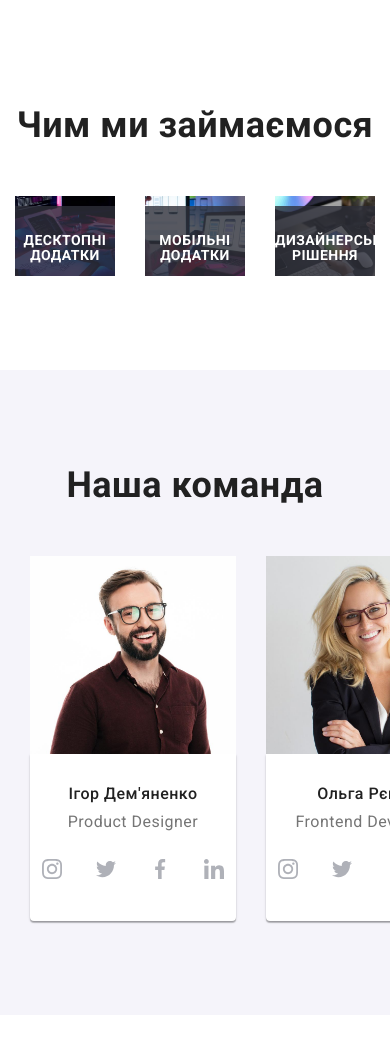
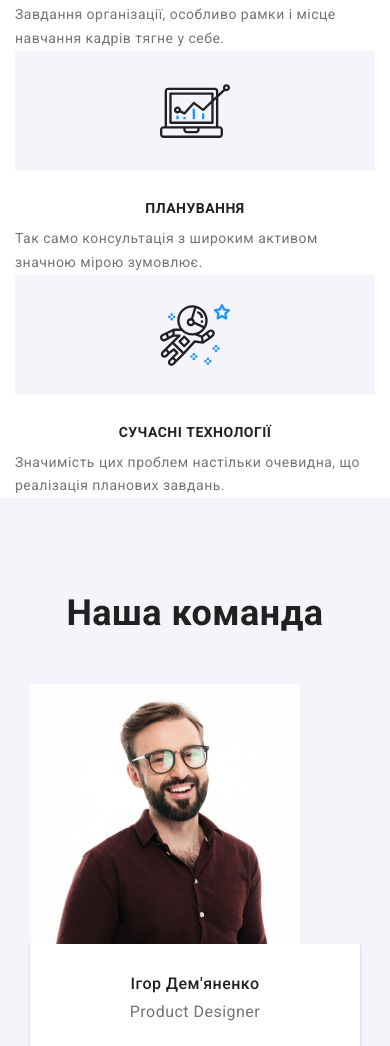
Before and after one commit to andea13/goit-markup-hw-08-initial, a plain HTML site: page index.html in a window 390 px wide. Shown: the part 954-2000 px from the top of the page. Drawn offline with nearby package versions, Linux system fonts and the light colour scheme; files that its build step writes are made by us from their sources; a web font is replaced by a local one.

Commit message:
edits mobile version until the team section

```diff
--- a/index.html
+++ b/index.html
@@ -188,7 +188,7 @@
       </section>
 
       <!--section 2 -->
-      <section class="section">
+      <section class="section section--spec">
         <div class="container">
           <h2 class="section--title">Чим ми займаємося</h2>
           <ul class="spec-list list">
--- a/sass/components/_features-section.scss
+++ b/sass/components/_features-section.scss
@@ -1,29 +1,54 @@
 .features-list {
-  display: flex;
-  justify-content: flex-start;
-  gap: 30px;
+  // max-width: 450px;
+  // width: 100%;
+  // height: 100%;
+  // max-height: 120px;
+  @include for-desktop-up {
+    display: flex;
+    justify-content: flex-start;
+    gap: 30px;
+  }
 }
 
+.features-list--item {
+  @include for-tablet-landscape-up {
+  }
 
-.features-list--item {
-  max-width: 270px;
-  flex-basis: calc((100% - 90px) / 4);
+  @include for-desktop-up {
+    max-width: 270px;
+    flex-basis: calc((100% - 90px) / 4);
+  }
 }
-
 
 .features-list--card {
   display: flex;
   justify-content: center;
   align-items: center;
-  max-width: 270px;
+  max-width: 450px;
+  width: 100%;
+  height: 100%;
   max-height: 120px;
   margin-bottom: 30px;
   padding-top: 25px;
   padding-bottom: 25px;
   background-color: var(--secondary-button-background-color);
+
+  @include for-tablet-landscape-up {
+    display: flex;
+    justify-content: center;
+    align-items: center;
+  }
+
+  @include for-desktop-up {
+    display: flex;
+    justify-content: center;
+    align-items: center;
+  }
 }
 
 .features-list--icon {
+  padding-left: auto;
+  padding-right: auto;
   width: 70px;
   height: 70px;
   fill: currentColor;
@@ -37,9 +62,20 @@
 }
 
 .features-list--label {
+  max-width: 450px;
+  width: 100%;
   padding-top: 0;
   margin-top: 0;
-  max-width: 270px;
   font-size: 14px;
   line-height: 1.7;
+
+  @include for-tablet-landscape-up {
+    max-width: 270px;
+    text-align: center;
+  }
+
+  @include for-desktop-up {
+    max-width: 270px;
+    text-align: center;
+  }
 }
--- a/sass/components/_section-subtitle.scss
+++ b/sass/components/_section-subtitle.scss
@@ -1,17 +1,24 @@
 .section--subtitle {
-    display: flex;
-    flex-direction: row;
-    vertical-align: top;
+    // display: flex;
+    // flex-direction: row;
+    // vertical-align: top;
     margin-top: 0;
     margin-bottom: 10px;
     color: var(--section-title-color);
     font-size: 14px;
     line-height: 1.14;
     text-transform: uppercase;
+    text-align: center;
 
-   .features-list--item{
-    align-self: center;
-   }
+//    .features-list--item{
+//     // align-self: center;
+//    }
+}
+
+.features-list--card{
+    .section--subtitle{
+        text-align: center;
+    }
 }
 
 .team-list--subtitle {
--- a/sass/components/_team-section.scss
+++ b/sass/components/_team-section.scss
@@ -1,16 +1,27 @@
 .team-list {
-  display: flex;
-  align-items: center;
-  gap: 30px;
   padding-left: auto;
   padding-right: auto;
   padding-top: 50px;
   background-color: var(--secondary-button-background-color);
+
+  @include for-desktop-up {
+    display: flex;
+    align-items: center;
+    gap: 30px;
+  }
+
+  @include for-tablet-landscape-up {
+    display: flex;
+    align-items: center;
+    gap: 30px;
+  }
 }
 
 .team-list--card {
-  max-width: 270px;
-  max-height: 428px;
+  max-width: 450px;
+  width: 100%;
+  max-height: 460px;
+  height: 100%;
   background-color: var(--secondary-button-background-color);
 
   &:first-child {
@@ -20,11 +31,21 @@
   &:last-child {
     margin-right: 0;
   }
+
+  @include for-desktop-up {
+    max-width: 270px;
+    max-height: 428px;
+  }
+
+  @include for-tablet-landscape-up {
+    max-width: 270px;
+    max-height: 428px;
+  }
 }
 
 .team-list--label {
-    font-size: 16px;
-    list-style: 1.19;
-    padding-bottom: 16px;
-    text-align: center;
+  font-size: 16px;
+  list-style: 1.19;
+  padding-bottom: 16px;
+  text-align: center;
 }
--- a/sass/layout/_sections.scss
+++ b/sass/layout/_sections.scss
@@ -5,6 +5,12 @@
 
 .section-features {
     padding-bottom: 0;
+}
+
+.section--spec{
+@include for-phone-only{
+display: none;
+}
 }
 
 .section-team {
```
Also changed, not shown: sass/layout/_containers.scss (+12 -0 lines), css/main.css, css/main.min.css, 2 other files.
